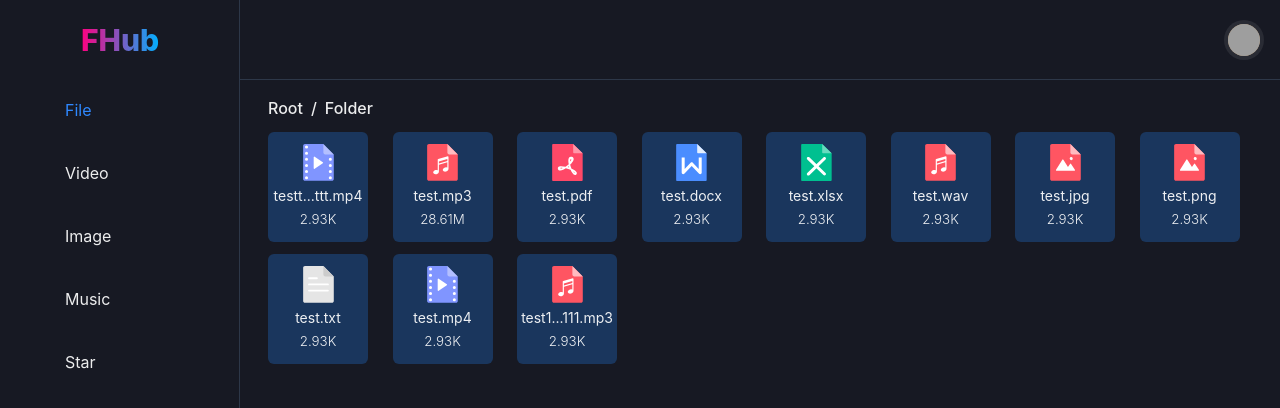
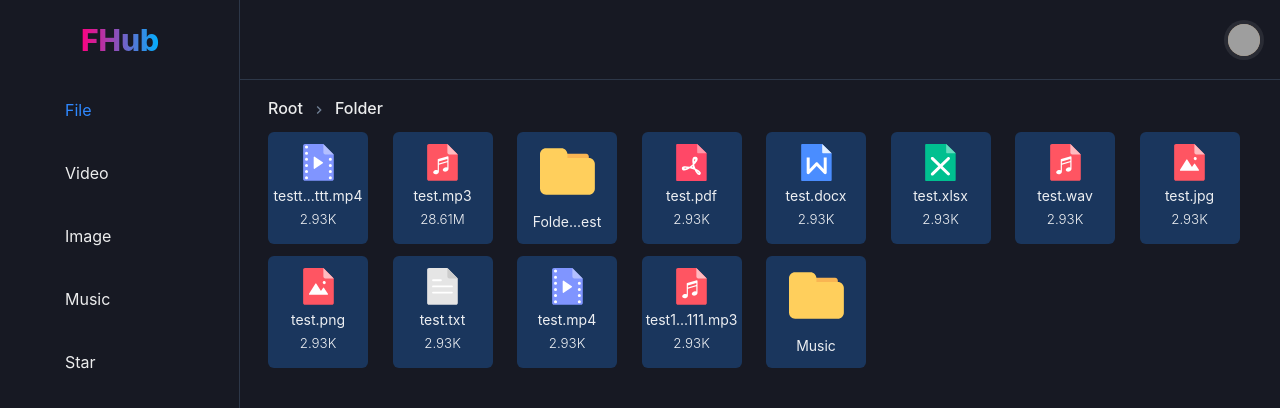
Before and after one commit to akazwz/fhub-website, a Next.js app: page /dashboard/file in a window 1280 px wide. Shown: the top 408 px of the page. Built offline with nearby package versions, Linux system fonts and the light colour scheme; grey boxes are pictures that could not be loaded; some icons are missing.

Commit message:
change breadcrumb separator

```diff
--- a/package.json
+++ b/package.json
@@ -8,8 +8,10 @@
     "lint": "next lint"
   },
   "dependencies": {
+    "@chakra-ui/icons": "^1.1.5",
     "@chakra-ui/react": "^1.7.4",
     "@chakra-ui/react-env": "^1.1.1",
+    "@chakra-ui/system": "^1.10.3",
     "@emotion/react": "^11.7.1",
     "@emotion/styled": "^11.6.0",
     "@icon-park/react": "^1.3.5",
--- a/pages/dashboard/file/index.tsx
+++ b/pages/dashboard/file/index.tsx
@@ -4,6 +4,7 @@ import {
   BreadcrumbLink,
   Grid,
 } from '@chakra-ui/react'
+import { ChevronRightIcon } from '@chakra-ui/icons'
 import { DashBoardLayout } from '../../../src/components/dashboard/layout'
 import FileCard, { ICloudFile } from '../../../src/components/file/FileCard'
 
@@ -11,6 +12,7 @@ const File = () => {
   const files: ICloudFile[] = [
     { fkey: 'testtttttttttt.mp4', fsize: 3000 },
     { fkey: 'test.mp3', fsize: 30000000 },
+    { fkey: 'FolderTest/', fsize: 30000000 },
     { fkey: 'test.pdf', fsize: 3000 },
     { fkey: 'test.docx', fsize: 3000 },
     { fkey: 'test.xlsx', fsize: 3000 },
@@ -20,11 +22,17 @@ const File = () => {
     { fkey: 'test.txt', fsize: 3000 },
     { fkey: 'test.mp4', fsize: 3000 },
     { fkey: 'test111.mp3', fsize: 3000 },
+    { fkey: 'Music/', fsize: 30000000 },
   ]
 
   return (
     <DashBoardLayout>
-      <Breadcrumb fontWeight="medium" fontSize="md" ml="3">
+      <Breadcrumb
+        separator={<ChevronRightIcon color="gray.500"/>}
+        fontWeight="medium"
+        fontSize="md"
+        ml="3"
+      >
         <BreadcrumbItem>
           <BreadcrumbLink>
             Root
--- a/src/components/file/FileCard.tsx
+++ b/src/components/file/FileCard.tsx
@@ -14,6 +14,7 @@ import { PptIcon } from './icons/PptIcon'
 import { PdfIcon } from './icons/PdfIcon'
 import { TextIcon } from './icons/TextIcon'
 import { OtherIcon } from './icons/OtherIcon'
+import { FolderIcon } from './icons/FolderIcon'
 
 export interface ICloudFile {
   fkey: string,
@@ -118,6 +119,27 @@ const fileName = (key: string) => {
   )
 }
 
+const folderName = (key: string) => {
+  let folder
+  const folderName = key.substr(0, key.length - 1)
+
+  if (folderName.lastIndexOf('/') === -1) {
+    /* root */
+    folder = folderName
+  } else {
+    folder = folderName.substr(0, folderName.length - 1)
+  }
+
+  if (folder.length > 5) {
+    folder = folder.substr(0, 5) + '...' + folder.substr(folder.length - 3)
+  }
+  return (
+    <Text fontSize={'sm'}>
+      {folder}
+    </Text>
+  )
+}
+
 const fileSize = (size: number) => {
   let value: string
   switch (true) {
@@ -144,6 +166,7 @@ const fileSize = (size: number) => {
 }
 
 const FileCard = (cloudFile: ICloudFile) => {
+  const isDic = isFolder(cloudFile.fkey)
   return (
     <Box
       w="100px"
@@ -151,11 +174,17 @@ const FileCard = (cloudFile: ICloudFile) => {
       rounded="md"
       p="3"
     >
-      <VStack spacing={1}>
-        {fileIcon(cloudFile.fkey)}
-        {fileName(cloudFile.fkey)}
-        {fileSize(cloudFile.fsize)}
-      </VStack>
+      {isDic
+        ? <VStack spacing={3}>
+          <FolderIcon fontSize={55}/>
+          {folderName(cloudFile.fkey)}
+        </VStack>
+        : <VStack spacing={1}>
+          {fileIcon(cloudFile.fkey)}
+          {fileName(cloudFile.fkey)}
+          {fileSize(cloudFile.fsize)}
+        </VStack>
+      }
     </Box>
   )
 }
```
